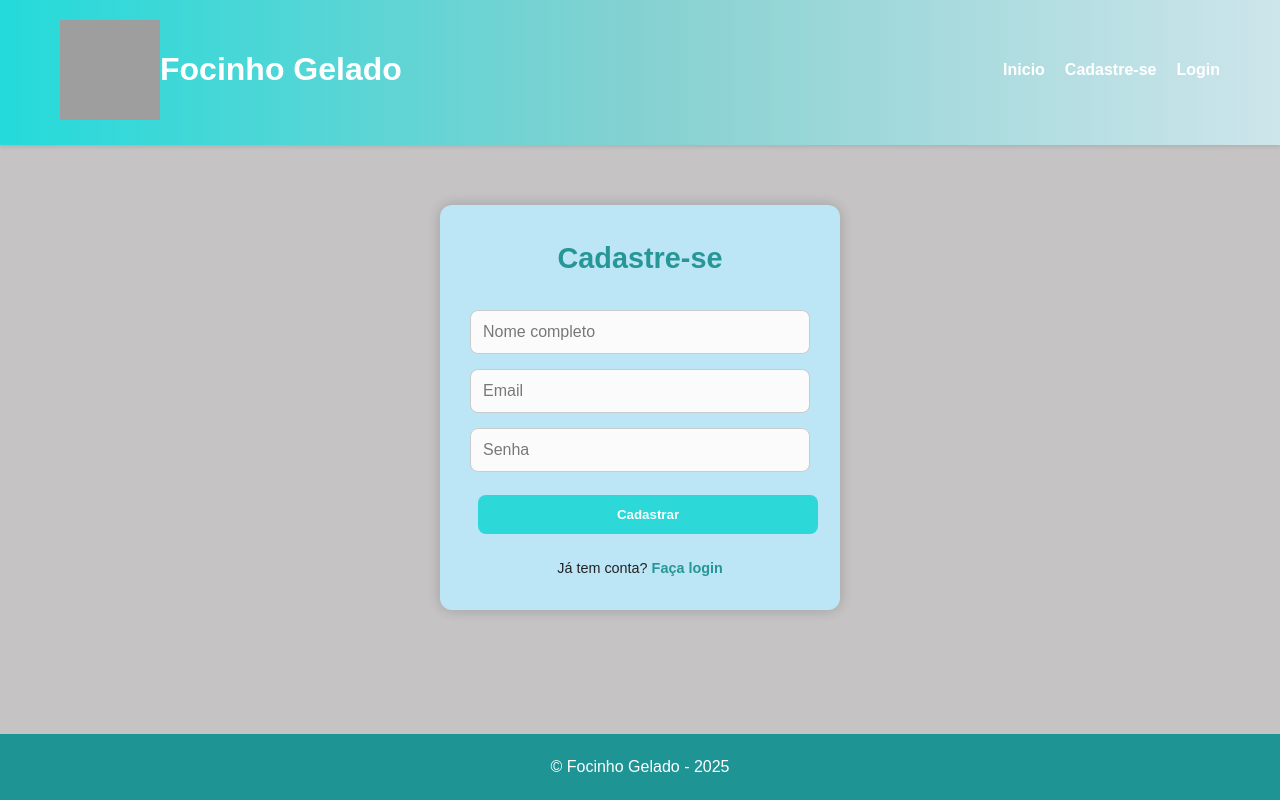
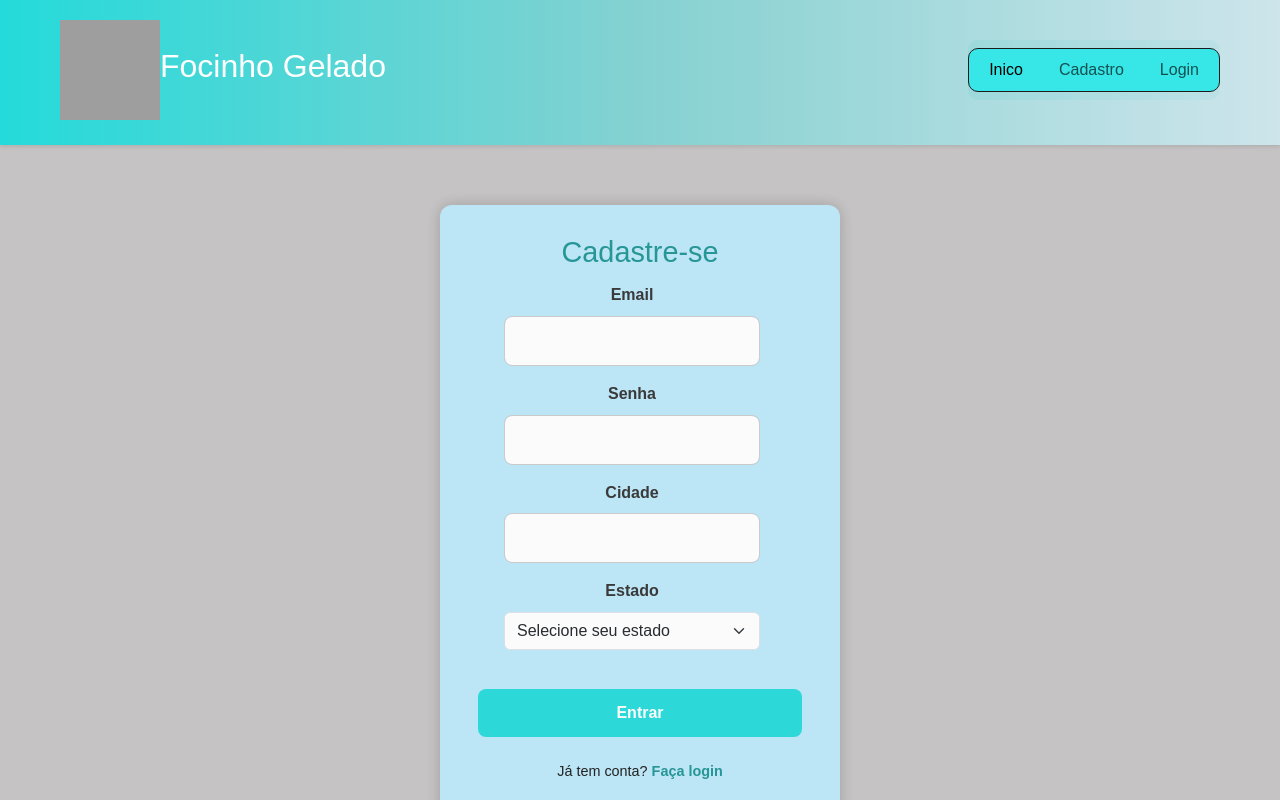
Before and after one commit to vitinxl15/ProjetoIntegrador, a website: page cadastro.html in a window 1280 px wide. Shown: the top 800 px of the page. Drawn offline with nearby package versions, Linux system fonts and the light colour scheme; grey boxes are pictures that could not be loaded.

Commit message:
fix
alterando o campo de cadastro

```diff
--- a/cadastro.html
+++ b/cadastro.html
@@ -4,6 +4,8 @@
   <meta charset="UTF-8" />
   <meta name="viewport" content="width=device-width, initial-scale=1.0" />
   <title>Cadastro - Focinho Gelado</title>
+
+  <link href="https://cdn.jsdelivr.net/npm/bootstrap@5.3.8/dist/css/bootstrap.min.css" rel="stylesheet" integrity="sha384-sRIl4kxILFvY47J16cr9ZwB07vP4J8+LH7qKQnuqkuIAvNWLzeN8tE5YBujZqJLB" crossorigin="anonymous">
   <link rel="stylesheet" href="css/style.css" />
 </head>
 
@@ -14,33 +16,93 @@
         <img src="img/logo.png" class="logoImg" alt="Logo" />
         <h1>Focinho Gelado</h1>
       </div>
-      <nav>
-        <ul>
-          <li><a href="index.html">Inicio</a></li>
-          <li><a href="cadastro.html">Cadastre-se</a></li>
-          <li><a href="login.html">Login</a></li>
-        </ul>
-      </nav>
+      <nav class="navbar navbar-expand-lg bg-body-tertiary" style="background-image: url(img/fundo.png) ; border-radius: 10px;">
+  <div class="container-fluid">
+    <a class="navbar-brand" style="display: none;" href="#">Navbar</a>
+    <button class="navbar-toggler" type="button" data-bs-toggle="collapse" data-bs-target="#navbarNav" aria-controls="navbarNav" aria-expanded="false" aria-label="Toggle navigation">
+      <span class="navbar-toggler-icon"></span>
+    </button>
+    <div class="collapse navbar-collapse" id="navbarNav">
+      <ul class="navbar-nav">
+        <li class="nav-item">
+          <a class="nav-link active" aria-current="page" href="index.html">Inico</a>
+        </li>
+        <li class="nav-item">
+          <a class="nav-link" href="cadastro.html">Cadastro</a>
+        </li>
+        <li class="nav-item">
+          <a class="nav-link" href="login.html">Login</a>
+        </li>
+
+      </ul>
+    </div>
+  </div>
+</nav>
     </div>
     <div id="saudacaoUsuario" class="saudacao"></div>
   </header>
 
   <main class="formContainer">
     <h2>Cadastre-se</h2>
-    <form id="formCadastro">
-      <input type="text" id="nome" placeholder="Nome completo" required />
-      <input type="email" id="email" placeholder="Email" required />
-      <input type="password" id="senha" placeholder="Senha" required />
-      <button type="submit" class="btn">Cadastrar</button>
-    </form>
+   <form class="row g-3">
+  <div class="col-md-6">
+    <label for="inputEmail4" class="form-label">Email</label>
+    <input type="email" class="form-control" id="inputEmail4">
+  </div>
+  <div class="col-md-6">
+    <label for="inputPassword4" class="form-label">Senha</label>
+    <input type="password" class="form-control" id="inputPassword4">
+  </div>
+  <div class="col-md-6">
+    <label for="inputCity" class="form-label">Cidade</label>
+    <input type="text" class="form-control" id="inputCity">
+  </div>
+  <div class="col-md-4">
+    <label for="inputState" class="form-label">Estado</label>
+    <select id="inputState" class="form-select">
+      <option selected>Selecione seu estado</option>
+        <option value="SP">SP</option>
+        <option value="RJ">RJ</option>
+        <option value="MG">MG</option>
+        <option value="RS">RS</option>
+        <option value="PR">PR</option>
+        <option value="SC">SC</option>
+        <option value="BA">BA</option>
+        <option value="PB">PB</option>
+        <option value="PE">PE</option>
+        <option value="AL">AL</option>
+        <option value="CE">CE</option>
+        <option value="PI">PI</option>
+        <option value="RN">RN</option>
+        <option value="MA">MA</option>
+        <option value="SE">SE</option>
+        <option value="ES">ES</option>
+        <option value="DF">DF</option>
+        <option value="GO">GO</option>
+        <option value="MT">MT</option>
+        <option value="MS">MS</option>
+        <option value="RO">RO</option>
+        <option value="AC">AC</option>
+        <option value="AM">AM</option>
+        <option value="AP">AP</option>
+        <option value="PA">PA</option>
+        <option value="TO">TO</option>
+    </select>
+  </div>
+
+  <div class="col-12">
+    <button type="submit" class="btn btn-primary">Entrar</button>
+  </div>
+</form>
     <p>Já tem conta? <a href="login.html">Faça login</a></p>
   </main>
 
-  <footer style="position: absolute; bottom: 0; width: 100%; left: 0; justify-content: center; display: flex;">
+  <footer style="position: relative; bottom: 0; width: 100%; left: 0; justify-content: center; display: flex;">
     <p>&copy; Focinho Gelado - 2025</p>
   </footer>
 
   <script src="script/app.js"></script>
+   <script src="https://cdn.jsdelivr.net/npm/bootstrap@5.3.8/dist/js/bootstrap.bundle.min.js" integrity="sha384-FKyoEForCGlyvwx9Hj09JcYn3nv7wiPVlz7YYwJrWVcXK/BmnVDxM+D2scQbITxI" crossorigin="anonymous"></script>
 
 </body>
 </html>
```
